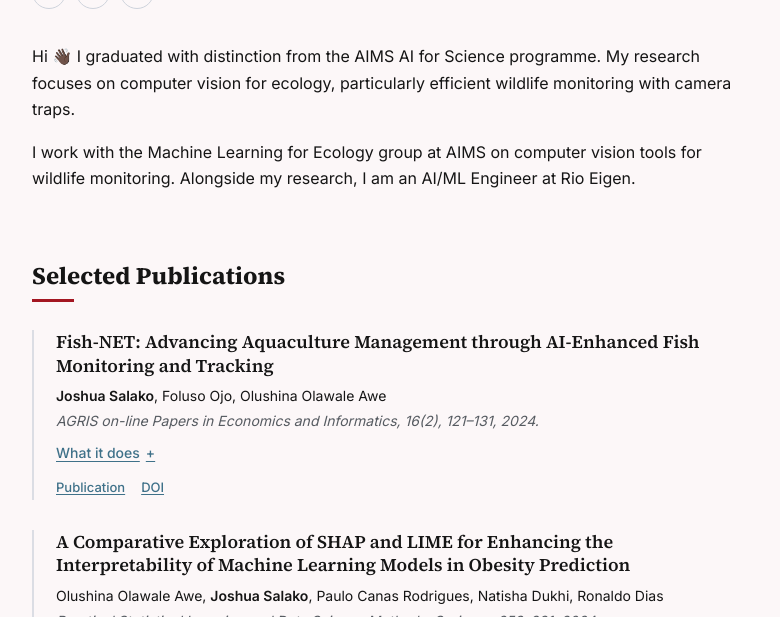
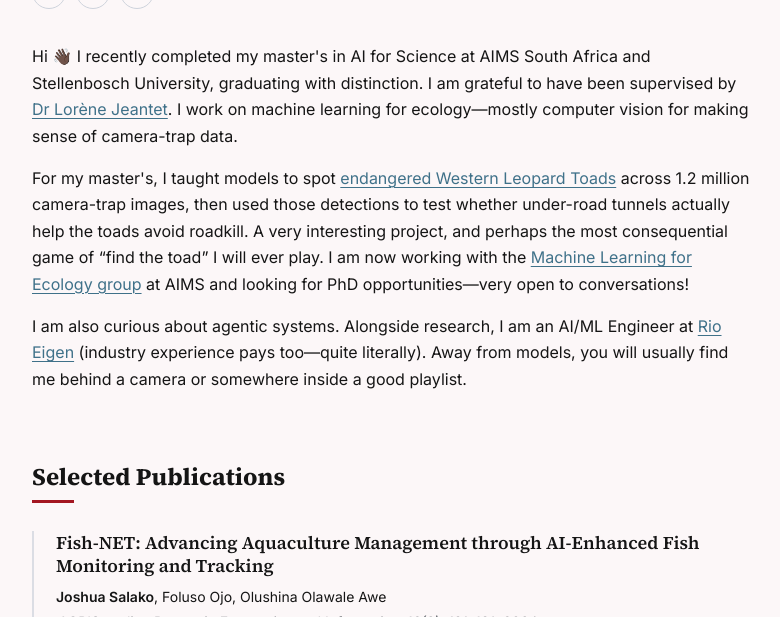
Before and after one commit to joshsalako/joshsalako.github.io, a Jekyll site: the page built from index.html, in a window 1280 px wide and 900 px high, cut to the strip 283-900 px from the top of the window. Shown: the whole strip, without its empty margins (248-1028 px from the left). Built offline with Jekyll 4.4.1, drawn with Linux system fonts in a browser that asks for light colours; a style sheet for code colours, icons or effects is not loaded.

Commit message:
feat: refresh homepage introduction

```diff
--- a/index.html
+++ b/index.html
@@ -20,8 +20,9 @@
   </section>
 
   <section class="bio" aria-label="Biography">
-    <p>Hi 👋🏿 I graduated with distinction from the AIMS AI for Science programme. My research focuses on computer vision for ecology, particularly efficient wildlife monitoring with camera traps.</p>
-    <p>I work with the Machine Learning for Ecology group at AIMS on computer vision tools for wildlife monitoring. Alongside my research, I am an AI/ML Engineer at Rio Eigen.</p>
+    <p>Hi 👋🏿 I recently completed my master's in AI for Science at AIMS South Africa and Stellenbosch University, graduating with distinction. I am grateful to have been supervised by <a href="https://www.linkedin.com/in/lor%C3%A8ne-jeantet-2241a6b3/" target="_blank" rel="noopener noreferrer">Dr Lorène Jeantet</a>. I work on machine learning for ecology—mostly computer vision for making sense of camera-trap data.</p>
+    <p>For my master's, I taught models to spot <a href="https://github.com/joshsalako/wtl-detection" target="_blank" rel="noopener noreferrer">endangered Western Leopard Toads</a> across 1.2 million camera-trap images, then used those detections to test whether under-road tunnels actually help the toads avoid roadkill. A very interesting project, and perhaps the most consequential game of “find the toad” I will ever play. I am now working with the <a href="https://ml-ecology.aims.ac.za/" target="_blank" rel="noopener noreferrer">Machine Learning for Ecology group</a> at AIMS and looking for PhD opportunities—very open to conversations!</p>
+    <p>I am also curious about agentic systems. Alongside research, I am an AI/ML Engineer at <a href="https://rioeigen.com/about" target="_blank" rel="noopener noreferrer">Rio Eigen</a> (industry experience pays too—quite literally). Away from models, you will usually find me behind a camera or somewhere inside a good playlist.</p>
   </section>
 
   <section class="section" aria-labelledby="publications-title">
```
Also changed, not shown: 5 other files.
